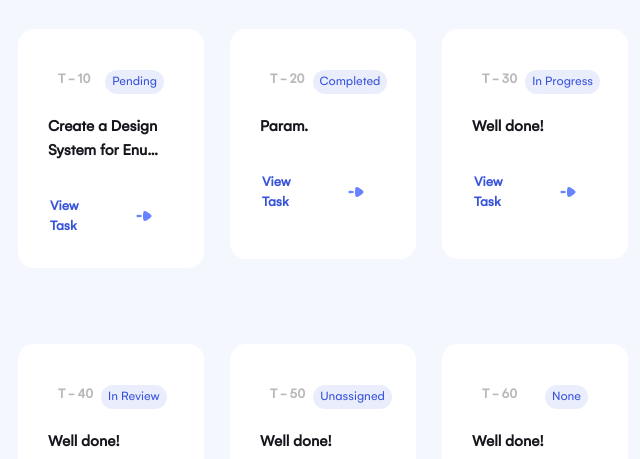
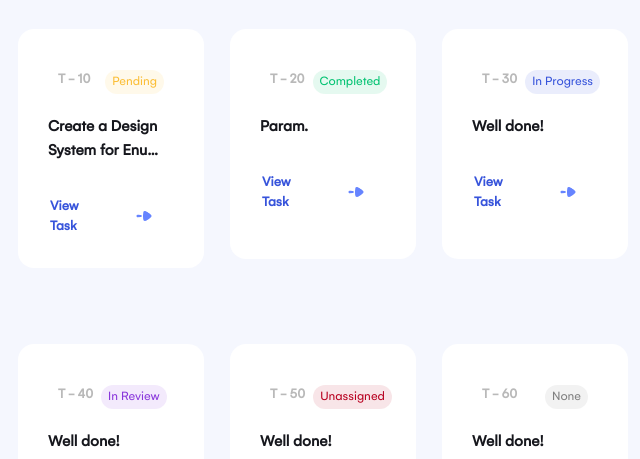
Before and after one commit to SkillBrainFrontend/Semicolon-Task-Manager-Andromeda, a React (Create React App) app: page /test in a window 1280 px wide. Shown: the part 4014-4473 px from the top of the page, without its empty margins (315-955 px from the left). Built offline with nearby package versions, Linux system fonts and the light colour scheme.

Commit message:
Modificari Sasha Style

```diff
--- a/src/components/task-card/TaskCard.jsx
+++ b/src/components/task-card/TaskCard.jsx
@@ -14,35 +14,18 @@ import { Card, Chip } from "../shared";
 import Vector from "./Vector.png";
 
 function TaskCard({ id, name, status }) {
-	const getBadgeStyleColor = () => {
+	const getBadgeStyle = () => {
 		switch (status) {
 			case "Pending":
-				return "custom.yellow";
+				return "yellow";
 			case "In Progress":
-				return "primary.main";
+				return "primary";
 			case "In Review":
-				return "accent.main";
+				return "accent";
 			case "Completed":
-				return "success.main";
+				return "success";
 			case "Unassigned":
-				return "custom.wine";
-			default:
-				return "custome.grey";
-		}
-	};
-
-	const getBadgeStyleBackground = () => {
-		switch (status) {
-			case "Pending":
-				return "background.floralWhite";
-			case "In Progress":
-				return "background.blueWhite";
-			case "In Review":
-				return "background.purpleWhite";
-			case "Completed":
-				return "background.greenWhite";
-			case "Unassigned":
-				return "background.redWhite";
+				return "wine";
 			default:
 				return "custome.grey";
 		}
@@ -75,15 +58,10 @@ function TaskCard({ id, name, status }) {
 						</Typography>
 
 						<Chip
+							extraColor={getBadgeStyle()}
 							label={status}
 							size="small"
 							variant="outlined"
-							extraColor="primary"
-							// sx={{
-							// 	color: getBadgeStyleColor(),
-							// 	backgroundColor: getBadgeStyleBackground(),
-							// 	border: "none",
-							// }}
 						/>
 					</CardActions>
 
@@ -114,6 +92,7 @@ function TaskCard({ id, name, status }) {
 						color="primary.main"
 						fontSize={14}
 						fontWeight={600}
+						title={name}
 						variant="body2"
 					>
 						View Task
@@ -130,7 +109,7 @@ function TaskCard({ id, name, status }) {
 export default TaskCard;
 
 TaskCard.propTypes = {
-	id: PropTypes.string,
-	name: PropTypes.string,
-	status: PropTypes.string,
+	id: PropTypes.string.isRequired,
+	name: PropTypes.string.isRequired,
+	status: PropTypes.string.isRequired,
 };
--- a/src/theme.js
+++ b/src/theme.js
@@ -56,11 +56,6 @@ const theme = createTheme({
 			paper: "#FFFFFF",
 			default: "#FFFFFF",
 			ghostWhite: "#F2F4FD;",
-			floralWhite: "#fbbe371a",
-			greenWhite: "#00c2711a",
-			blueWhite: "#3754db1a",
-			purpleWhite: "#8937db1a",
-			redWhite: "#b800201a",
 		},
 	},
 	typography: {
```
